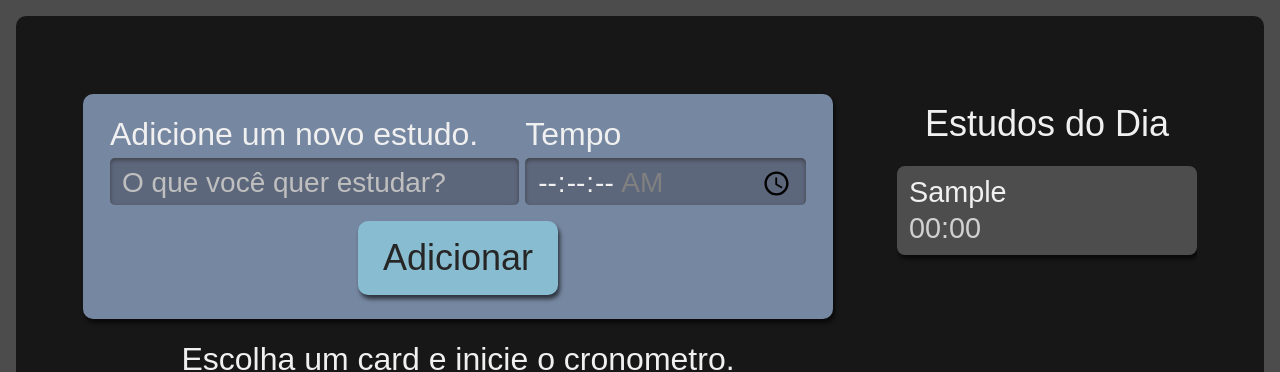
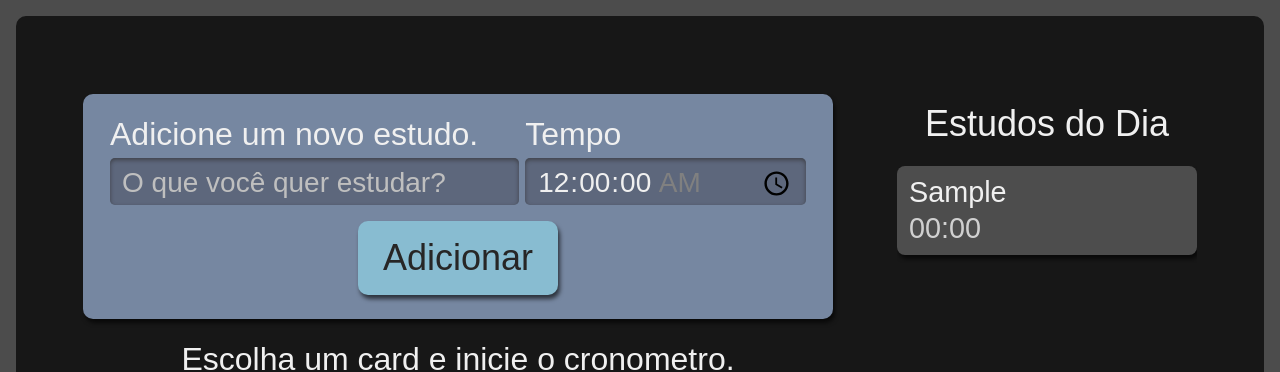
Before and after one commit to matheus36ef/AluraContador, a React (Create React App) app: page / in a window 1280 px wide. Both pictures are taken after typing "Sample" into the empty fields and a click on the button "Adicionar". Shown: the top 372 px of the page. Built offline with nearby package versions, Linux system fonts and the light colour scheme.

Commit message:
Projeto Finalizado - versão 1.0

```diff
--- a/src/components/Botao/index.tsx
+++ b/src/components/Botao/index.tsx
@@ -1,6 +1,24 @@
 import React from 'react';
 import style from './style.module.scss';
 import { ChildProcess, ChildProcessWithoutNullStreams } from 'child_process';
+
+interface Props {
+    type?: "button" | "submit" | "reset" | undefined,
+    onClick?: () => void,
+    children?: React.ReactNode
+}
+
+function Botao({type, onClick, children} : Props) {
+    return (
+
+        <button type={type} className={style.botao} onClick={onClick}>
+            {children}
+        </button>
+
+    )
+}
+
+/*
 
 class Botao extends React.Component<{
     children: React.ReactNode,
@@ -15,5 +33,5 @@ class Botao extends React.Component<{
         )
     }
 }
-
+ */
 export default Botao;
--- a/src/components/Formulario/index.tsx
+++ b/src/components/Formulario/index.tsx
@@ -1,4 +1,4 @@
-import React from 'react';
+import React, { useState } from 'react';
 import Botao from '../Botao';
 
 import style from './style.module.scss';
@@ -6,7 +6,77 @@ import { ITarefa } from '../../types/tarefas';
 
 import {v4 as uuidv4} from "uuid"
 
-class Formulario extends React.Component <{
+interface Props {
+    setTarefas: React.Dispatch<React.SetStateAction<ITarefa[]>>
+}
+
+function Formulario({setTarefas}: Props) {
+    const [tarefa, setTarefa] = useState("");
+    const [tempo, setTempo] = useState("00:00");
+
+    function addTarefa(evento: React.FormEvent<HTMLFormElement>) {
+        evento.preventDefault();
+        setTarefas(tarefasAntigas =>
+            [
+                ...tarefasAntigas,
+                {
+                    tarefa,
+                    tempo,
+                    selecionado: false,
+                    completado: false,
+                    id: uuidv4()
+                }
+            ]
+        );
+        setTarefa("");
+        setTempo("00:00");
+    }
+
+
+    return (
+        <form className={style.novaTarefa} onSubmit={addTarefa}>
+                <div className={style.inputContainer}>
+                <label htmlFor='tarefa'>
+                    Adicione um novo estudo.
+                </label>
+                <input
+                    type='text'
+                    name='tarefa'
+                    value = {tarefa}
+                    onChange={evento => setTarefa( evento.target.value)}
+                    id='tarefa'
+                    placeholder='O que você quer estudar?'
+                    required
+                />
+
+                </div>
+                <div className={style.inputContainer}>
+                <label htmlFor='tempo'>
+                    Tempo
+                </label>
+                <input
+                    type='time'
+                    step='1'
+                    name='tempo'
+                    value={tempo}
+                    onChange={evento => setTempo(evento.target.value)}
+                    id='tempo'
+                    min='00:00:00'
+                    max='01:30:00'
+
+                />
+                </div>
+
+
+            <Botao type = "submit">
+                Adicionar
+            </Botao>
+            </form>
+    )
+}
+
+
+class Formulario1 extends React.Component <{
     setTarefas: React.Dispatch<React.SetStateAction<ITarefa[]>>
 
 }> {
--- a/src/components/Lista/item/index.tsx
+++ b/src/components/Lista/item/index.tsx
@@ -18,7 +18,11 @@ export default function Item(
 
 
     return (
-        <li className={`${style.item} ${selecionado ? style.itemSelecionado : ''} ${completado ? style.itemCompletado: '0'}`} onClick={() => {
+        <li className={`
+        ${style.item}
+        ${selecionado ? style.itemSelecionado : ''}
+        ${completado ? style.itemCompletado : '0'}`}
+        onClick={() => { !completado &&
             selecionaTarefa({
                 tarefa,
                 tempo,
@@ -29,6 +33,7 @@ export default function Item(
         }}>
             <h3>{tarefa}</h3>
             <span>{tempo}</span>
+            {completado && <span className={style.concluido} aria-label='Tarefa Completada'></span>}
         </li>
     )
 }
```
